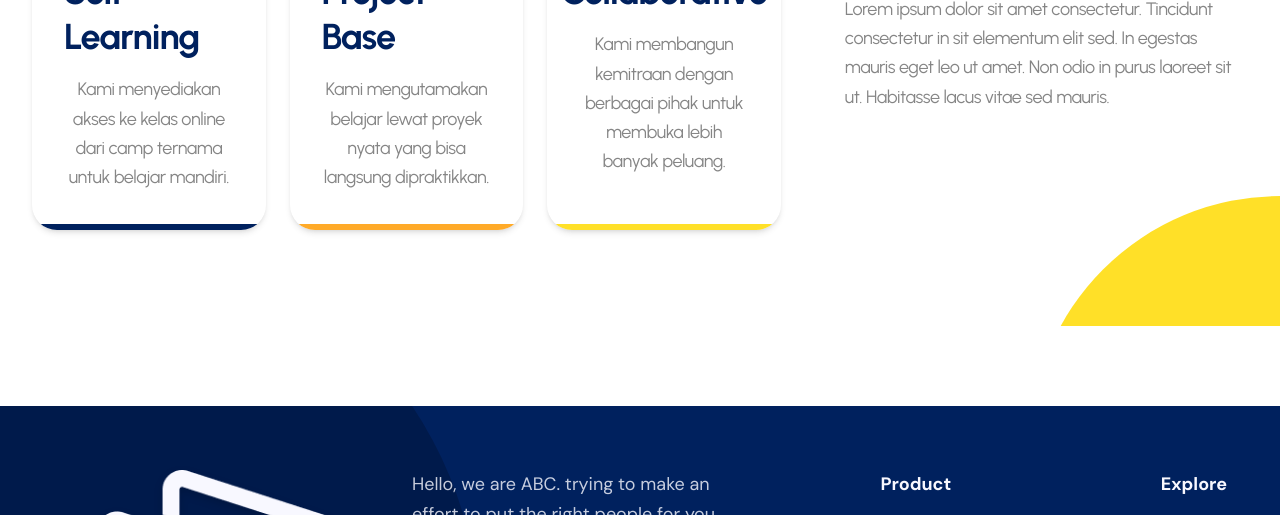
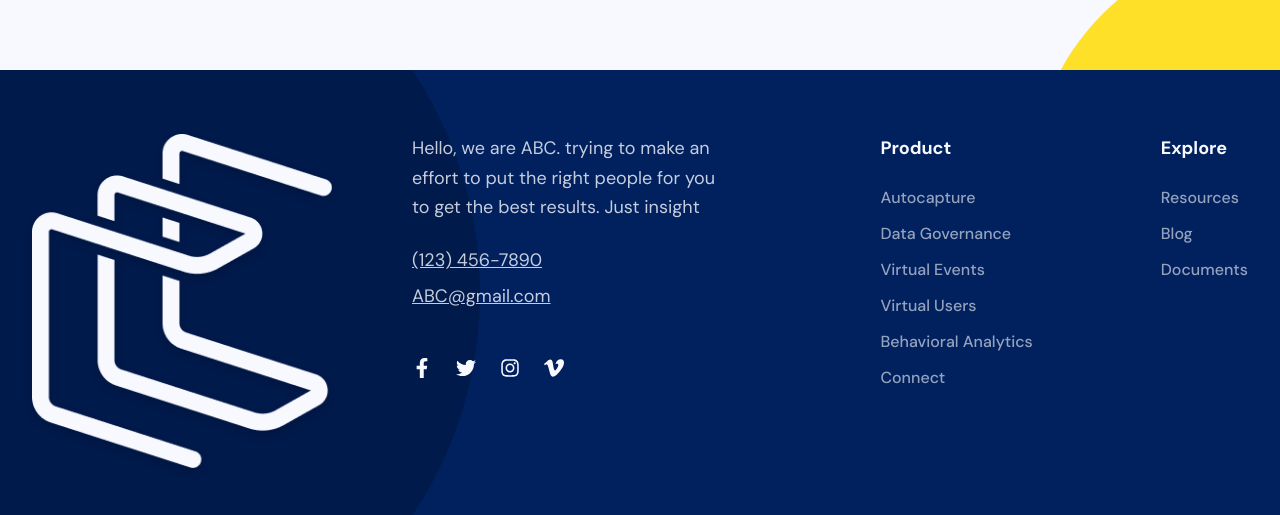
Before and after one commit to COFFEE-CODE-COMMUNITY/c3-landing-page, a React (Vite) app: page / in a window 1280 px wide. Shown: the part 3678-4193 px from the top of the page. Built offline with nearby package versions, Linux system fonts and the light colour scheme.

Commit message:
fix(merge) : finish merging new layout

```diff
--- a/src/components/Footer.tsx
+++ b/src/components/Footer.tsx
@@ -4,7 +4,7 @@ import { SiVimeo } from 'react-icons/si';
 
 export default function Footer() {
   return (
-    <footer className="relative bg-[#00215e] w-full mt-20 pt-16 pb-12 overflow-hidden px-4 sm:px-6 lg:px-8 text-[#f8f8ff]">
+    <footer className="relative bg-[#00215e] w-full pt-16 pb-12 overflow-hidden px-4 sm:px-6 lg:px-8 text-[#f8f8ff]">
 
       {/* Background Decorative Ellipse (CSS Only) */}
       <div className="absolute top-1/2 left-0 -translate-x-[40%] -translate-y-1/2 w-[400px] h-[400px] lg:w-[800px] lg:h-[800px] rounded-full bg-[#001A4B] pointer-events-none z-0"></div>
--- a/src/pages/home/index.tsx
+++ b/src/pages/home/index.tsx
@@ -7,11 +7,11 @@ import RoutineSection from "./components/RoutineSection";
 
 const AboutPage = (): JSX.Element => {
   return (
-    <div className="flex flex-col gap-10">
+    <div className="-mt-24 bg-[#F8F8FF]">
       <HeroSection />
       <CollaborationSection />
+      <FoundersSection />
       <EventsSection />
-      <FoundersSection />
       <RoutineSection />
     </div>
   );
```
